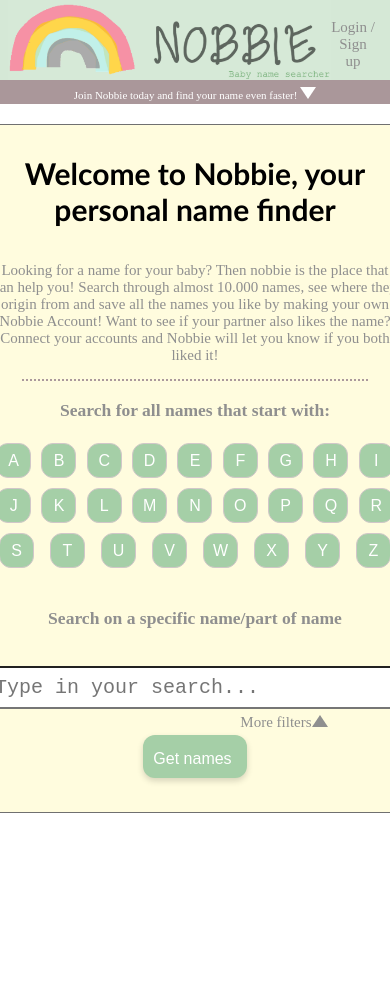
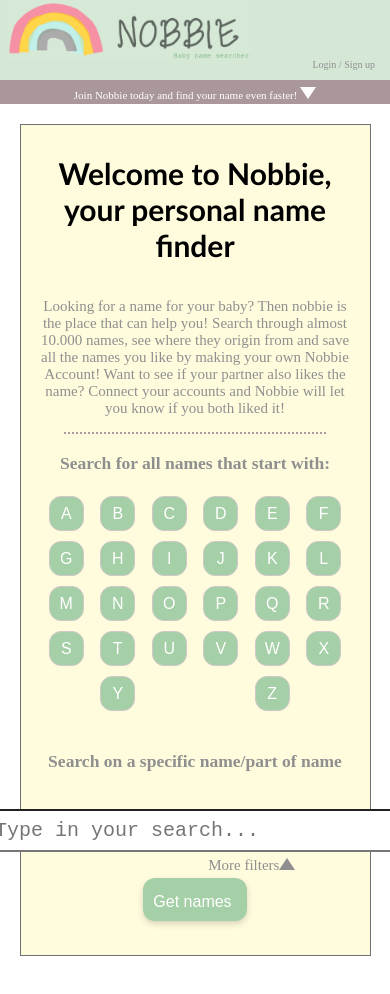
Before and after one commit to berg9477/NOBBIE, a React (Create React App) app: page / in a window 390 px wide. Shown: the top 994 px of the page. Before the commit the page ends 863 px from the top, so only its background shows below. Built offline with nearby package versions, Linux system fonts and the light colour scheme.

Commit message:
adjust mainScreen width for mobile

```diff
--- a/src/styles/App.css
+++ b/src/styles/App.css
@@ -122,7 +122,13 @@ height: 120px;
   }
 
   #logo {
-    height: 80px;
+    height: 60px;
+  }
+
+  .loginBTN{
+    font-size: 10px;
+    cursor: pointer;
+    align-self: flex-end;
   }
 
   .join {
@@ -130,7 +136,7 @@ height: 120px;
     font-size: 11px;
   }
   .mainScreen {
-    width: 450px;
+    width: 90%;
   }
 
   .ModalPanel{
```
